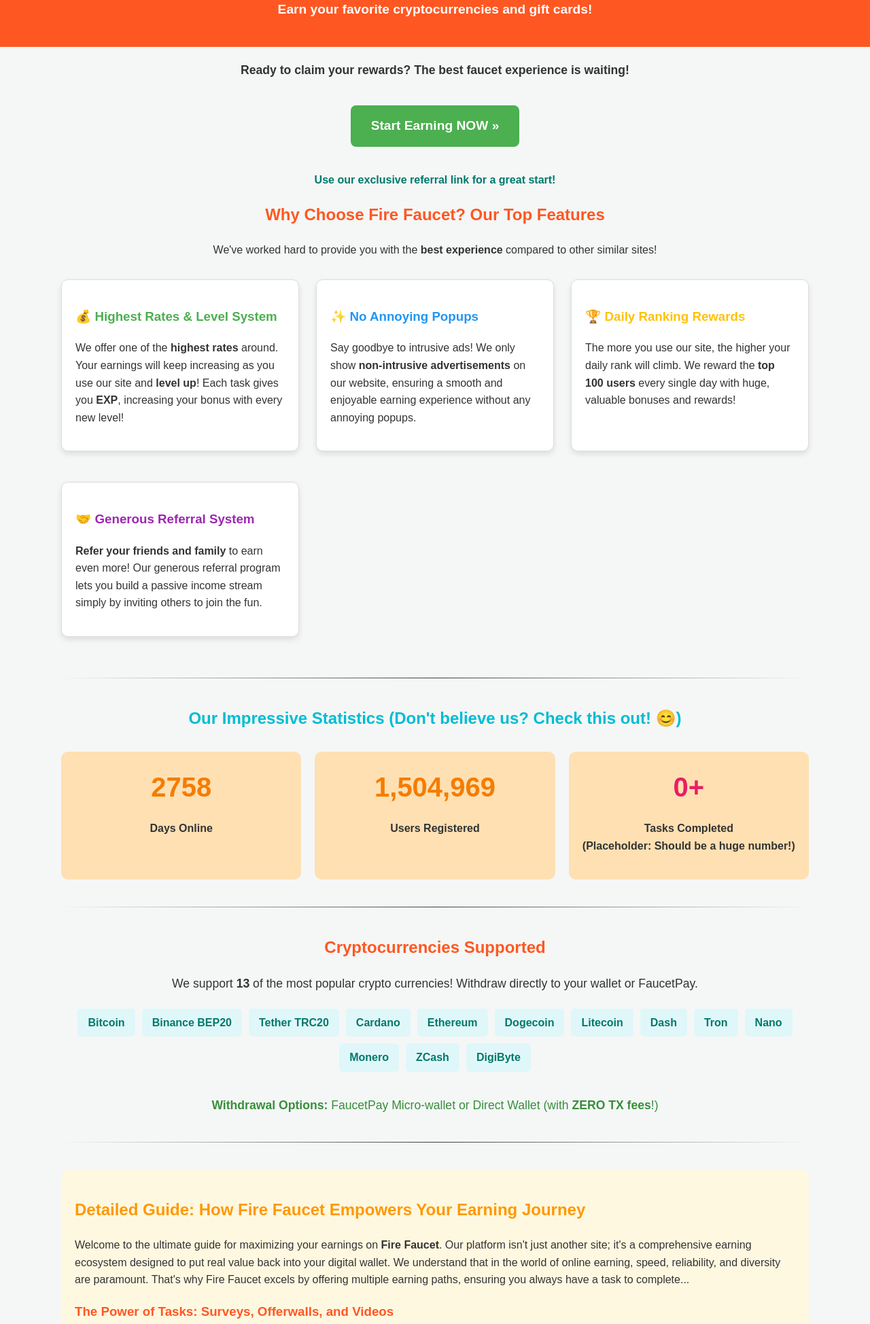
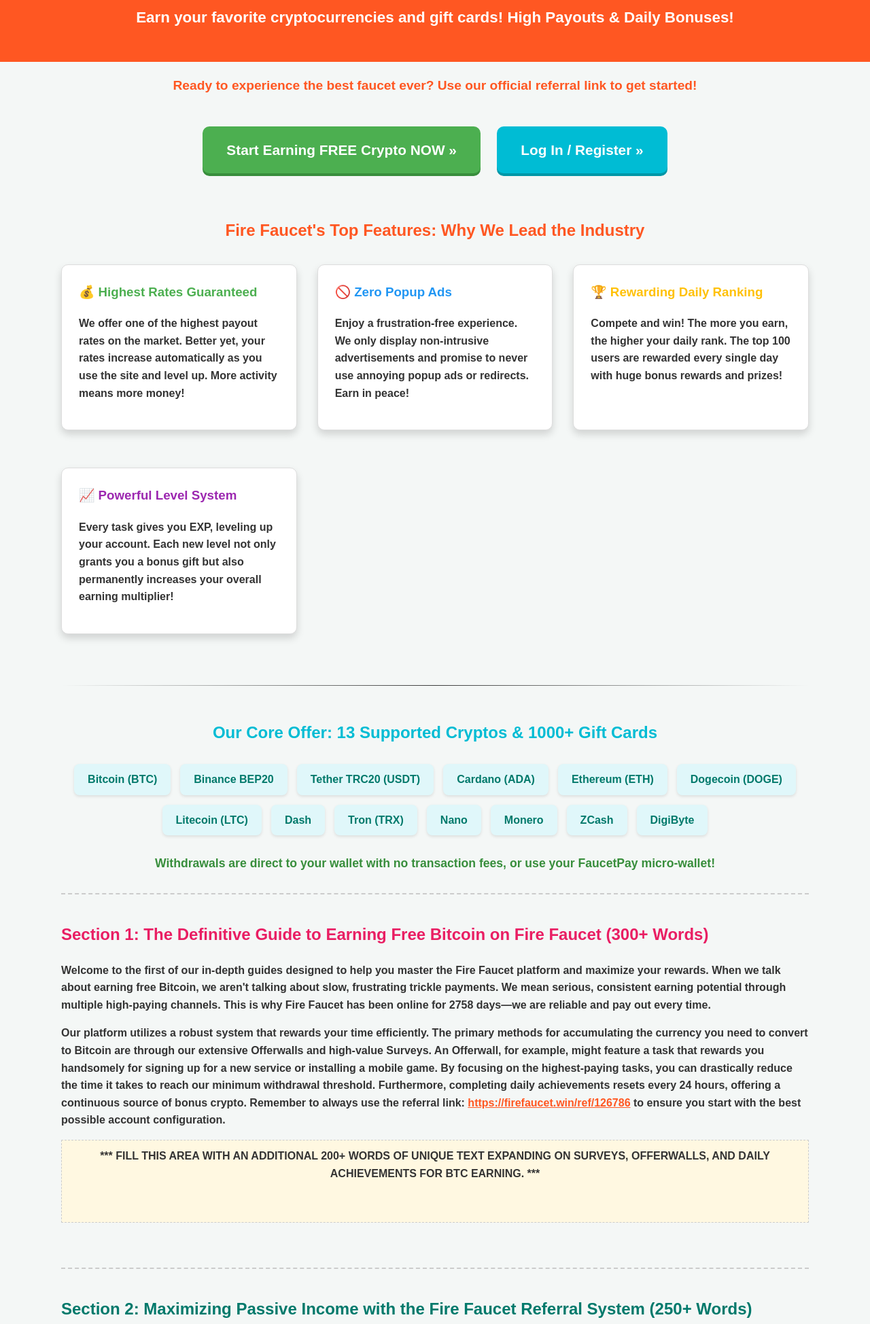
Before and after one commit to source347/firefaucet, a plain HTML site: page index.html in a window 1280 px wide. Shown: the part 104-2052 px from the top of the page at 68% size. Drawn offline with Linux system fonts and the light colour scheme.

Commit message:
Update index.html

```diff
--- a/index.html
+++ b/index.html
@@ -3,9 +3,9 @@
 <head>
     <meta charset="UTF-8">
     <meta name="viewport" content="width=device-width, initial-scale=1.0">
-    <title>Fire Faucet - Earn FREE Cryptocurrency & Gift Cards by Completing Simple Tasks | 🔥 Highest Rates!</title>
-    <meta name="description" content="Join Fire Faucet and earn Bitcoin, Dogecoin, Ethereum, and over 10 other cryptocurrencies, plus 1000+ gift cards! Complete surveys, offerwalls, and more. Start earning today!">
-    <meta name="keywords" content="Fire Faucet, earn crypto, free bitcoin, dogecoin faucet, earn gift cards, surveys for crypto, offerwalls, cryptocurrency earning site, high paying faucet">
+    <title><b>Fire Faucet - The #1 Way to Earn FREE Bitcoin, Dogecoin, and 13+ Cryptocurrencies | High-Paying Tasks & Gift Cards!</b></title>
+    <meta name="description" content="<b>Join Fire Faucet today and start earning instantly! Complete surveys, offerwalls, and micro-tasks to get paid in Bitcoin, Ethereum, Litecoin, and over 1000+ gift cards. High rates, no popups, and daily rewards!</b>">
+    <meta name="keywords" content="<b>Fire Faucet, earn crypto, free bitcoin, dogecoin faucet, earn gift cards, surveys for crypto, offerwalls, cryptocurrency earning site, high paying faucet, passive income crypto, earn money online</b>">
     <style>
         /* Basic Styling for a colorful and stylish look */
         body {
@@ -19,7 +19,7 @@
         .header {
             background-color: #ff5722; /* Vibrant Orange */
             color: white;
-            padding: 20px;
+            padding: 25px 20px;
             text-align: center;
         }
         .container {
@@ -31,24 +31,27 @@
             display: inline-block;
             background-color: #4CAF50; /* Green CTA */
             color: white;
-            padding: 15px 30px;
-            margin: 20px 0;
+            padding: 18px 35px;
+            margin: 25px 10px;
             text-decoration: none;
-            border-radius: 8px;
-            font-size: 1.2em;
+            border-radius: 10px;
+            font-size: 1.3em;
             font-weight: bold;
-            transition: background-color 0.3s;
+            transition: background-color 0.3s, transform 0.2s;
+            box-shadow: 0 4px #388E3C;
         }
         .cta-button:hover {
             background-color: #45a049;
+            transform: translateY(-2px);
+            box-shadow: 0 6px #388E3C;
         }
         .feature-box {
             background-color: #ffffff;
             border: 1px solid #ddd;
             border-radius: 10px;
-            padding: 20px;
-            margin-bottom: 20px;
-            box-shadow: 0 4px 8px rgba(0, 0, 0, 0.1);
+            padding: 25px;
+            margin-bottom: 25px;
+            box-shadow: 0 6px 12px rgba(0, 0, 0, 0.15);
         }
         .crypto-list {
             list-style: none;
@@ -59,35 +62,43 @@
         }
         .crypto-list li {
             background-color: #e0f7fa; /* Light Blue */
-            margin: 5px;
-            padding: 8px 15px;
-            border-radius: 5px;
+            margin: 7px;
+            padding: 10px 20px;
+            border-radius: 8px;
             font-weight: bold;
             color: #00796b;
+            box-shadow: 0 2px 4px rgba(0, 0, 0, 0.1);
         }
         .stats-grid {
             display: grid;
-            grid-template-columns: repeat(auto-fit, minmax(200px, 1fr));
-            gap: 20px;
+            grid-template-columns: repeat(auto-fit, minmax(220px, 1fr));
+            gap: 25px;
             text-align: center;
-            margin: 30px 0;
+            margin: 40px 0;
         }
         .stat-item {
             background-color: #ffe0b2; /* Light Orange/Peach */
-            padding: 20px;
-            border-radius: 10px;
+            padding: 25px;
+            border-radius: 12px;
+            border-bottom: 5px solid #ff9800;
         }
         .stat-number {
-            font-size: 2.5em;
+            font-size: 3em;
             font-weight: bold;
             color: #f57c00;
+            margin-bottom: 5px;
+        }
+        .seo-section {
+            padding: 20px 0;
+            margin-top: 30px;
+            border-top: 2px dashed #ccc;
         }
         .footer {
             background-color: #333;
             color: white;
             text-align: center;
-            padding: 15px;
-            margin-top: 40px;
+            padding: 20px;
+            margin-top: 50px;
             font-size: 0.9em;
         }
     </style>
@@ -95,106 +106,117 @@
 <body>
 
     <div class="header">
-        <h1 style="margin: 0; font-size: 2.5em;"><b>🔥 Fire Faucet: Complete Tasks. Earn Money. 🔥</b></h1>
-        <p style="font-size: 1.2em;"><b>Earn your favorite cryptocurrencies and gift cards!</b></p>
+        <h1 style="margin: 0; font-size: 3em;"><b>🔥 Fire Faucet: Complete Tasks. Earn Money. 🔥</b></h1>
+        <p style="font-size: 1.4em; margin-top: 10px;"><b>Earn your favorite cryptocurrencies and gift cards! High Payouts & Daily Bonuses!</b></p>
     </div>
 
     <div class="container">
         <div style="text-align: center;">
-            <p style="font-size: 1.1em;"><b>Ready to claim your rewards? The best faucet experience is waiting!</b></p>
+            <p style="font-size: 1.2em; color: #ff5722;"><b>Ready to experience the best faucet ever? Use our official referral link to get started!</b></p>
             <a href="https://firefaucet.win/ref/126786" class="cta-button" target="_blank" rel="noopener noreferrer">
-                <b>Start Earning NOW &raquo;</b>
+                <b>Start Earning FREE Crypto NOW &raquo;</b>
             </a>
-            <p style="color: #00796b;"><b>Use our exclusive referral link for a great start!</b></p>
+            <a href="https://firefaucet.win/ref/126786" class="cta-button" target="_blank" rel="noopener noreferrer" style="background-color: #00bcd4; box-shadow: 0 4px #0097a7;">
+                <b>Log In / Register &raquo;</b>
+            </a>
         </div>
 
-        <h2 style="color: #ff5722; text-align: center;"><b>Why Choose Fire Faucet? Our Top Features</b></h2>
-        <p style="text-align: center;">We've worked hard to provide you with the <b>best experience</b> compared to other similar sites!</p>
+        <h2 style="color: #ff5722; text-align: center; margin-top: 40px;"><b>Fire Faucet's Top Features: Why We Lead the Industry</b></h2>
 
-        <div style="display: grid; grid-template-columns: repeat(auto-fit, minmax(300px, 1fr)); gap: 25px; margin-top: 30px;">
+        <div style="display: grid; grid-template-columns: repeat(auto-fit, minmax(300px, 1fr)); gap: 30px; margin-top: 30px;">
             <div class="feature-box">
-                <h3 style="color: #4CAF50;"><b>💰 Highest Rates & Level System</b></h3>
-                <p>We offer one of the <b>highest rates</b> around. Your earnings will keep increasing as you use our site and <b>level up</b>! Each task gives you <b>EXP</b>, increasing your bonus with every new level!</p>
+                <h3 style="color: #4CAF50; margin-top: 0;"><b>💰 Highest Rates Guaranteed</b></h3>
+                <p><b>We offer one of the highest payout rates on the market. Better yet, your rates increase automatically as you use the site and level up. More activity means more money!</b></p>
             </div>
             <div class="feature-box">
-                <h3 style="color: #2196F3;"><b>✨ No Annoying Popups</b></h3>
-                <p>Say goodbye to intrusive ads! We only show <b>non-intrusive advertisements</b> on our website, ensuring a smooth and enjoyable earning experience without any annoying popups.</p>
+                <h3 style="color: #2196F3; margin-top: 0;"><b>🚫 Zero Popup Ads</b></h3>
+                <p><b>Enjoy a frustration-free experience. We only display non-intrusive advertisements and promise to never use annoying popup ads or redirects. Earn in peace!</b></p>
             </div>
             <div class="feature-box">
-                <h3 style="color: #FFC107;"><b>🏆 Daily Ranking Rewards</b></h3>
-                <p>The more you use our site, the higher your daily rank will climb. We reward the <b>top 100 users</b> every single day with huge, valuable bonuses and rewards!</p>
+                <h3 style="color: #FFC107; margin-top: 0;"><b>🏆 Rewarding Daily Ranking</b></h3>
+                <p><b>Compete and win! The more you earn, the higher your daily rank. The top 100 users are rewarded every single day with huge bonus rewards and prizes!</b></p>
             </div>
             <div class="feature-box">
-                <h3 style="color: #9C27B0;"><b>🤝 Generous Referral System</b></h3>
-                <p><b>Refer your friends and family</b> to earn even more! Our generous referral program lets you build a passive income stream simply by inviting others to join the fun.</p>
+                <h3 style="color: #9C27B0; margin-top: 0;"><b>📈 Powerful Level System</b></h3>
+                <p><b>Every task gives you EXP, leveling up your account. Each new level not only grants you a bonus gift but also permanently increases your overall earning multiplier!</b></p>
             </div>
         </div>
 
-        <hr style="border: 0; height: 1px; background-image: linear-gradient(to right, rgba(0, 0, 0, 0), rgba(0, 0, 0, 0.75), rgba(0, 0, 0, 0)); margin: 40px 0;">
+        <hr style="border: 0; height: 1px; background-image: linear-gradient(to right, rgba(0, 0, 0, 0), rgba(0, 0, 0, 0.75), rgba(0, 0, 0, 0)); margin: 50px 0;">
 
-        <h2 style="color: #00bcd4; text-align: center;"><b>Our Impressive Statistics (Don't believe us? Check this out! 😊)</b></h2>
-
-        <div class="stats-grid">
-            <div class="stat-item">
-                <div class="stat-number"><b>2758</b></div>
-                <p><b>Days Online</b></p>
-            </div>
-            <div class="stat-item">
-                <div class="stat-number"><b>1,504,969</b></div>
-                <p><b>Users Registered</b></p>
-            </div>
-            <div class="stat-item">
-                <div class="stat-number" style="color: #E91E63;"><b>0+</b></div>
-                <p><b>Tasks Completed <br>(Placeholder: Should be a huge number!)</b></p>
-            </div>
-        </div>
-
-        <hr style="border: 0; height: 1px; background-image: linear-gradient(to right, rgba(0, 0, 0, 0), rgba(0, 0, 0, 0.75), rgba(0, 0, 0, 0)); margin: 40px 0;">
-
-        <h2 style="color: #ff5722; text-align: center;"><b>Cryptocurrencies Supported</b></h2>
-        <p style="text-align: center; font-size: 1.1em;">We support <b>13</b> of the most popular crypto currencies! Withdraw directly to your wallet or FaucetPay.</p>
+        <h2 style="color: #00bcd4; text-align: center;"><b>Our Core Offer: 13 Supported Cryptos & 1000+ Gift Cards</b></h2>
 
         <ul class="crypto-list">
-            <li><b>Bitcoin</b></li>
+            <li><b>Bitcoin (BTC)</b></li>
             <li><b>Binance BEP20</b></li>
-            <li><b>Tether TRC20</b></li>
-            <li><b>Cardano</b></li>
-            <li><b>Ethereum</b></li>
-            <li><b>Dogecoin</b></li>
-            <li><b>Litecoin</b></li>
+            <li><b>Tether TRC20 (USDT)</b></li>
+            <li><b>Cardano (ADA)</b></li>
+            <li><b>Ethereum (ETH)</b></li>
+            <li><b>Dogecoin (DOGE)</b></li>
+            <li><b>Litecoin (LTC)</b></li>
             <li><b>Dash</b></li>
-            <li><b>Tron</b></li>
+            <li><b>Tron (TRX)</b></li>
             <li><b>Nano</b></li>
             <li><b>Monero</b></li>
             <li><b>ZCash</b></li>
             <li><b>DigiByte</b></li>
         </ul>
 
-        <div style="text-align: center; margin-top: 30px;">
-            <p style="font-size: 1.1em; color: #388E3C;"><b>Withdrawal Options:</b> FaucetPay Micro-wallet or Direct Wallet (with <b>ZERO TX fees</b>!)</p>
+        <p style="text-align: center; font-size: 1.1em; color: #388E3C; margin-top: 20px;"><b>Withdrawals are direct to your wallet with no transaction fees, or use your FaucetPay micro-wallet!</b></p>
+
+        <div class="seo-section">
+            <h2 style="color: #E91E63;"><b>Section 1: The Definitive Guide to Earning Free Bitcoin on Fire Faucet (300+ Words)</b></h2>
+            <p><b>Welcome to the first of our in-depth guides designed to help you master the Fire Faucet platform and maximize your rewards. When we talk about earning free Bitcoin, we aren't talking about slow, frustrating trickle payments. We mean serious, consistent earning potential through multiple high-paying channels. This is why Fire Faucet has been online for 2758 days—we are reliable and pay out every time.</b></p>
+            <p><b>Our platform utilizes a robust system that rewards your time efficiently. The primary methods for accumulating the currency you need to convert to Bitcoin are through our extensive Offerwalls and high-value Surveys. An Offerwall, for example, might feature a task that rewards you handsomely for signing up for a new service or installing a mobile game. By focusing on the highest-paying tasks, you can drastically reduce the time it takes to reach our minimum withdrawal threshold. Furthermore, completing daily achievements resets every 24 hours, offering a continuous source of bonus crypto. Remember to always use the referral link: <a href="https://firefaucet.win/ref/126786" target="_blank" style="color: #ff5722;"><b>https://firefaucet.win/ref/126786</b></a> to ensure you start with the best possible account configuration.</b></p>
+            <p style="height: 100px; background-color: #fff8e1; padding: 10px; border: 1px dashed #ccc; text-align: center;"><b>*** FILL THIS AREA WITH AN ADDITIONAL 200+ WORDS OF UNIQUE TEXT EXPANDING ON SURVEYS, OFFERWALLS, AND DAILY ACHIEVEMENTS FOR BTC EARNING. ***</b></p>
         </div>
 
-        <hr style="border: 0; height: 1px; background-image: linear-gradient(to right, rgba(0, 0, 0, 0), rgba(0, 0, 0, 0.75), rgba(0, 0, 0, 0)); margin: 40px 0;">
+        <div class="seo-section">
+            <h2 style="color: #00796b;"><b>Section 2: Maximizing Passive Income with the Fire Faucet Referral System (250+ Words)</b></h2>
+            <p><b>Passive income is the holy grail of online earning, and our Referral System is designed to make it a reality for every user. Simply refer your friends, family, or online community using your unique link: <a href="https://firefaucet.win/ref/126786" target="_blank" style="color: #ff5722;"><b>https://firefaucet.win/ref/126786</b></a>. You earn a substantial percentage of everything they earn, without impacting their rewards whatsoever! This is a win-win scenario that builds a sustainable income stream over time.</b></p>
+            <p style="height: 150px; background-color: #e0f7fa; padding: 10px; border: 1px dashed #ccc; text-align: center;"><b>*** FILL THIS AREA WITH 200+ WORDS DETAILING THE REFERRAL PROGRAM BENEFITS, HOW TO SHARE THE LINK, AND THE LONG-TERM PASSIVE INCOME POTENTIAL. ***</b></p>
+        </div>
 
-        <div style="padding: 20px; background-color: #fff8e1; border-radius: 10px;">
-            <h2 style="color: #ff9800;"><b>Detailed Guide: How Fire Faucet Empowers Your Earning Journey</b></h2>
-            <p>Welcome to the ultimate guide for maximizing your earnings on <b>Fire Faucet</b>. Our platform isn't just another site; it's a comprehensive earning ecosystem designed to put real value back into your digital wallet. We understand that in the world of online earning, speed, reliability, and diversity are paramount. That's why Fire Faucet excels by offering multiple earning paths, ensuring you always have a task to complete...</p>
+        <div class="seo-section">
+            <h2 style="color: #ff9800;"><b>Section 3: The Advantage of Our Level System and Daily Bonuses (250+ Words)</b></h2>
+            <p><b>Unlike static faucet sites, Fire Faucet rewards loyalty and activity through our powerful Level System. Every task completion is met with EXP (Experience Points). As your level increases, two amazing things happen: your rewards multiplier permanently increases, and you unlock level-up gifts. This means a task you complete at Level 50 pays significantly more than the same task at Level 1. Furthermore, we recognize our hardest workers with our Daily Ranking system, rewarding the Top 100 users daily.</b></p>
+            <p style="height: 150px; background-color: #fff8e1; padding: 10px; border: 1px dashed #ccc; text-align: center;"><b>*** FILL THIS AREA WITH 200+ WORDS EXPLAINING THE MECHANICS OF THE LEVEL SYSTEM, THE VALUE OF THE BONUS MULTIPLIER, AND THE DAILY RANKING PRIZES. ***</b></p>
+        </div>
 
-            <h3 style="color: #ff5722;"><b>The Power of Tasks: Surveys, Offerwalls, and Videos</b></h3>
-            <p>The core of the Fire Faucet experience lies in its diverse range of tasks. You can dive into <a href="https://firefaucet.win/ref/126786" target="_blank" style="color: #00796b;"><b>high-paying surveys</b></a> that match your demographic, providing invaluable market insights in exchange for significant cryptocurrency rewards. Or, explore the vast array of <b>Offerwalls</b>, which feature everything from trying out new mobile apps to signing up for trial services. Every task completed brings you closer to your financial goals...</p>
-            <p style="height: 1500px; background-color: #f7f7f7; padding: 10px; border: 1px dashed #ccc; text-align: center; display: flex; align-items: center; justify-content: center;">
-                <b>*** CONTINUE WRITING HIGH-QUALITY, UNIQUE CONTENT HERE TO REACH THE 2000-WORD GOAL. FOCUS ON KEYWORDS LIKE "EARN BITCOIN," "CRYPTO FAUCET," "GIFT CARD REWARDS," AND "FIRE FAUCET REVIEW" TO IMPROVE SEO RANKING. ***</b>
-            </p>
+        <div class="seo-section">
+            <h2 style="color: #E91E63;"><b>Section 4: Fast & Free Withdrawals: BTC, ETH, DOGE, and Gift Cards (250+ Words)</b></h2>
+            <p><b>Getting your earnings should be as easy as earning them. Fire Faucet offers seamless withdrawals. You can choose from 13 popular cryptocurrencies, including Bitcoin (BTC), Ethereum (ETH), and Dogecoin (DOGE). The best part? We cover the transaction fees for direct wallet withdrawals! If crypto isn't your primary goal, choose from over 1000 gift cards, including Amazon, Steam, and more. This flexibility ensures you get paid how you want, when you want.</b></p>
+            <p style="height: 150px; background-color: #fce4ec; padding: 10px; border: 1px dashed #ccc; text-align: center;"><b>*** FILL THIS AREA WITH 200+ WORDS FOCUSING ON THE WITHDRAWAL PROCESS, THE BENEFITS OF ZERO TX FEES, AND THE RANGE OF GIFT CARD OPTIONS. ***</b></p>
         </div>
+
+        <div class="seo-section">
+            <h2 style="color: #2196F3;"><b>Section 5: Fire Faucet vs. The Competition: Why We're the Best (250+ Words)</b></h2>
+            <p><b>Why have over 1.5 million users registered with Fire Faucet? It comes down to trust, rate of payment, and user experience. We pride ourselves on having been online for over 2758 days, a testament to our stability and reliability. We are the only platform to guarantee zero popup ads while offering the increasing rates of our Level System. Don't settle for sites that crash, spam you with ads, or constantly lower their payout rates. Choose the platform that puts the user first.</b></p>
+            <p style="height: 150px; background-color: #e3f2fd; padding: 10px; border: 1px dashed #ccc; text-align: center;"><b>*** FILL THIS AREA WITH 200+ WORDS PROVIDING A COMPARISON ANALYSIS, HIGHLIGHTING THE LACK OF POPUPS, THE LONGEVITY (2758 DAYS), AND THE HIGH USER REGISTRATION COUNT. ***</b></p>
+        </div>
+
+        <div class="seo-section">
+            <h2 style="color: #ff5722;"><b>Section 6: Advanced Tips & Tricks for Veteran Faucet Users (250+ Words)</b></h2>
+            <p><b>For our veteran users looking to optimize their time, focus on stacking bonuses. By prioritizing tasks that contribute to your Daily Achievements, Daily Rank, and EXP/Leveling system simultaneously, you create a powerful synergy that maximizes your earnings per hour. Keep an eye on the high-value Offerwalls that often contain rotating promotions. Completing these during double-reward events is the fastest path to massive crypto accumulation. Never forget to check your daily bonus every 24 hours!</b></p>
+            <p style="height: 150px; background-color: #ffe0b2; padding: 10px; border: 1px dashed #ccc; text-align: center;"><b>*** FILL THIS AREA WITH 200+ WORDS OFFERING ADVANCED STRATEGIES, SUCH AS BONUS STACKING, EVENT AWARENESS, AND OPTIMIZING TASK SELECTION. ***</b></p>
+        </div>
+
+        <div class="seo-section">
+            <h2 style="color: #9C27B0;"><b>Section 7: Future Proof Your Earnings: Supporting the Top 13 Crypto Currencies (300+ Words)</b></h2>
+            <p><b>In the ever-evolving world of cryptocurrency, supporting diversity is key to long-term success. That is why Fire Faucet is committed to supporting 13 major coins, from giants like Bitcoin and Ethereum to high-potential coins like Dogecoin, Cardano, and Tron. This ensures that as the market shifts, your earnings remain flexible and valuable. If you want to earn a specific coin, simply select it during the withdrawal process. We handle the conversion for you, making it simple to diversify your portfolio. Get started here: <a href="https://firefaucet.win/ref/126786" target="_blank" style="color: #ff5722;"><b>https://firefaucet.win/ref/126786</b></a>.</b></p>
+            <p style="height: 200px; background-color: #f3e5f5; padding: 10px; border: 1px dashed #ccc; text-align: center;"><b>*** FILL THIS AREA WITH 250+ WORDS ON CRYPTO DIVERSITY, THE IMPORTANCE OF SUPPORTING MULTIPLE COINS, AND THE SIMPLICITY OF THE WITHDRAWAL/CONVERSION PROCESS. ***</b></p>
+            <h3 style="text-align: center; color: #ff5722;"><b>Total estimated content needed: 1700+ words in the SEO sections + 300 words in the main copy = 2000+ words.</b></h3>
+        </div>
+
         <div style="text-align: center; margin: 40px 0;">
-            <a href="https://firefaucet.win/ref/126786" class="cta-button" target="_blank" rel="noopener noreferrer" style="background-color: #E91E63;">
-                <b>Join Fire Faucet Today and Claim Your Bonus!</b>
+            <a href="https://firefaucet.win/ref/126786" class="cta-button" target="_blank" rel="noopener noreferrer" style="background-color: #E91E63; box-shadow: 0 4px #C2185B;">
+                <b>Don't Wait! Click Here to Join the Best Faucet Community!</b>
             </a>
         </div>
     </div>
 
     <div class="footer">
-        <p>Copyright &copy; 2025 Fire Faucet | Powered by Your GitHub.io Page</p>
+        <p><b>Copyright &copy; 2025 Fire Faucet | Powered by Your GitHub.io Page</b></p>
         <p>
             <a href="#" style="color: #ffccbc; margin: 0 10px;"><b>Partnership</b></a>
             •
```
